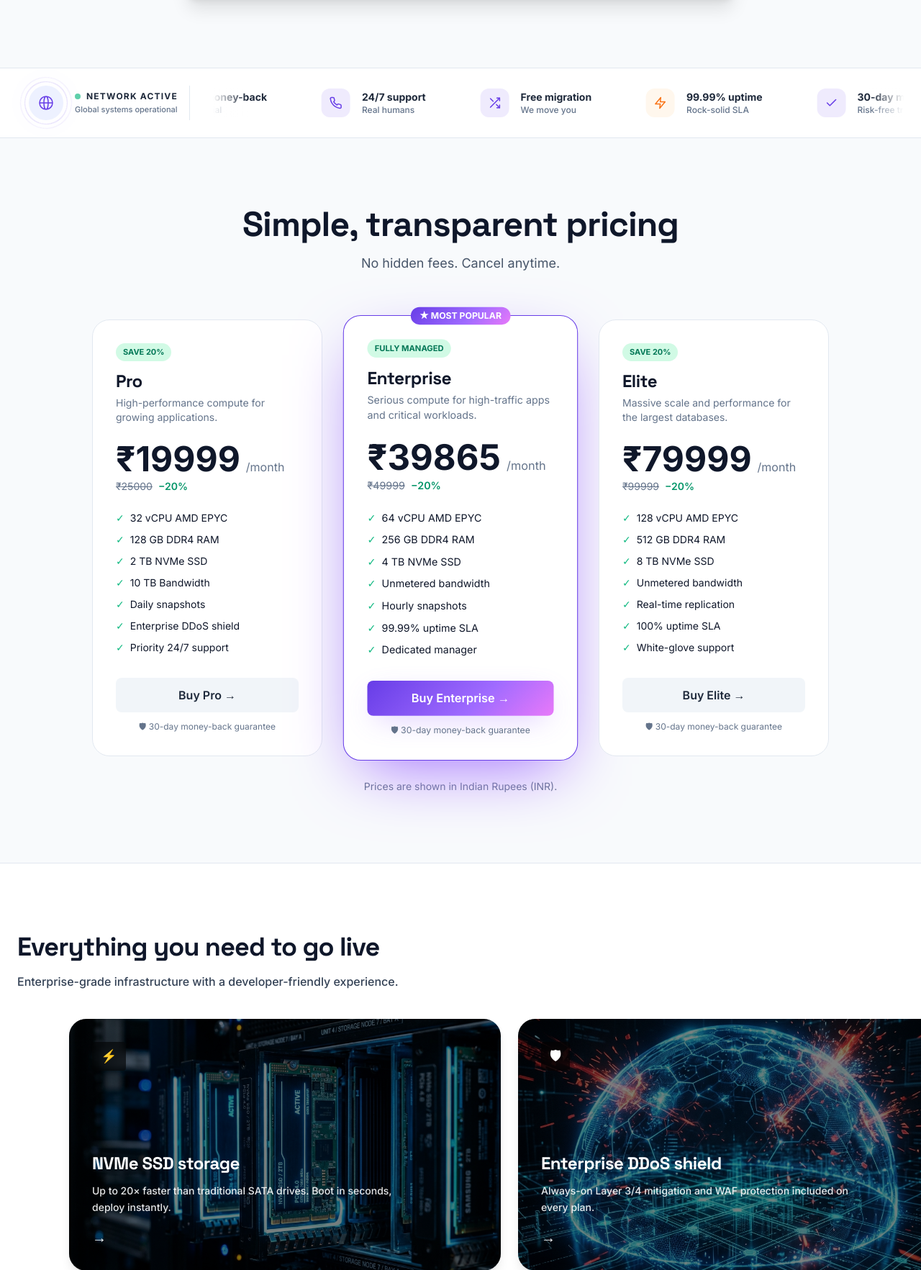
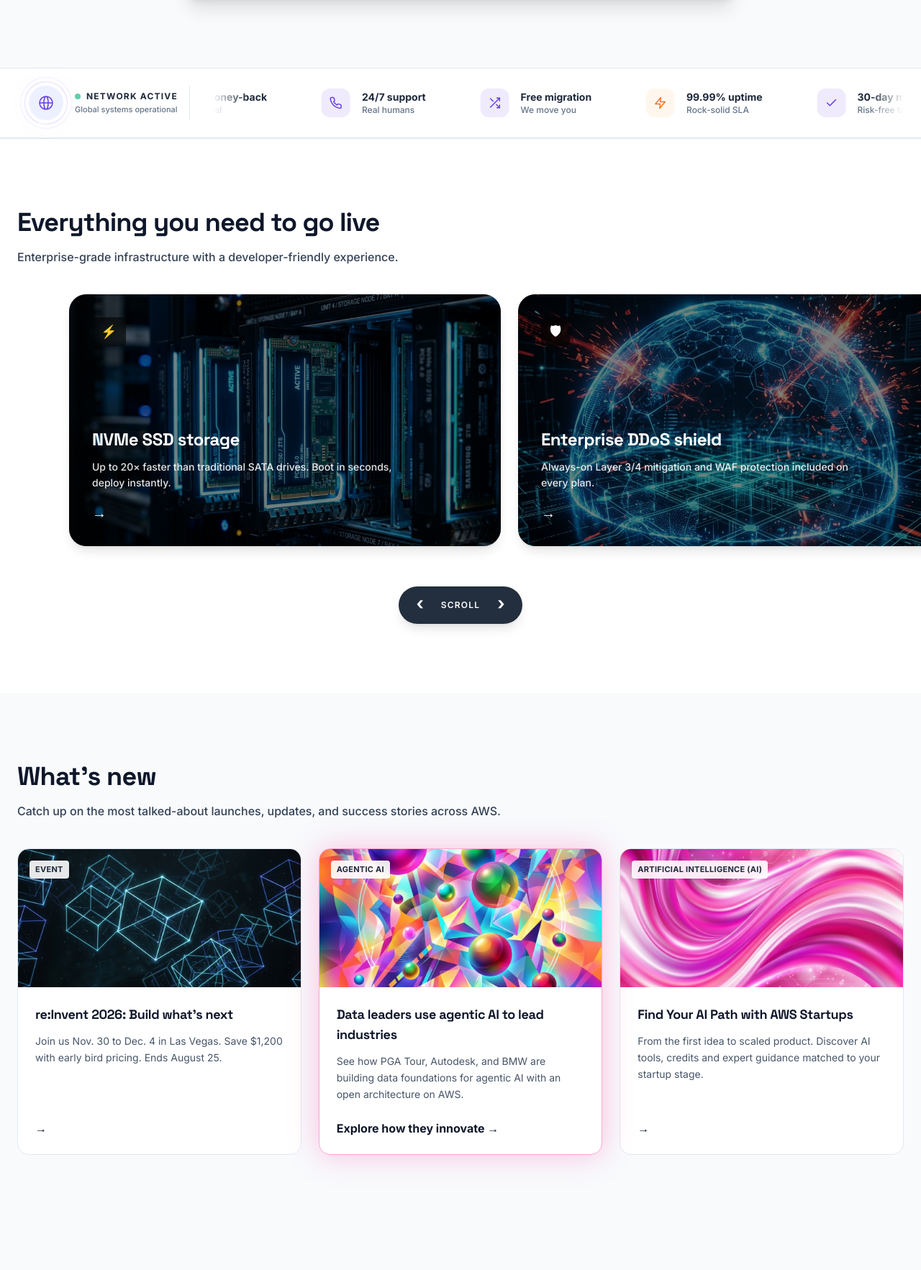
Before and after one commit to MIsmailShaikh/awsservers-webiste, a Flask app: page / in a window 1280 px wide. Shown: the part 833-2598 px from the top of the page at 72% size. Run offline with Flask 3, Linux system fonts and the light colour scheme; some libraries are stand-ins or nearby versions.

Commit message:
Remove pricing section from index.html

```diff
--- a/templates/index.html
+++ b/templates/index.html
@@ -281,15 +281,7 @@
     </div>
   </section>
 
-  <!-- Pricing -->
-  <section id="pricing" class="mx-auto max-w-7xl px-6 py-24">
-    <div class="text-center mb-16">
-      <h2 class="text-4xl font-bold md:text-5xl text-slate-900">Simple, transparent pricing</h2>
-      <p class="mt-4 text-lg text-slate-600">No hidden fees. Cancel anytime.</p>
-    </div>
-    <div id="pricing-grid" class="grid gap-8 md:grid-cols-3 max-w-5xl mx-auto"></div>
-    <p class="mt-8 text-center text-sm text-slate-500">Prices are shown in Indian Rupees (INR).</p>
-  </section>
+
 
   <!-- Features Carousel -->
   <section id="features" class="w-full bg-white py-24 border-t border-slate-200">
```
